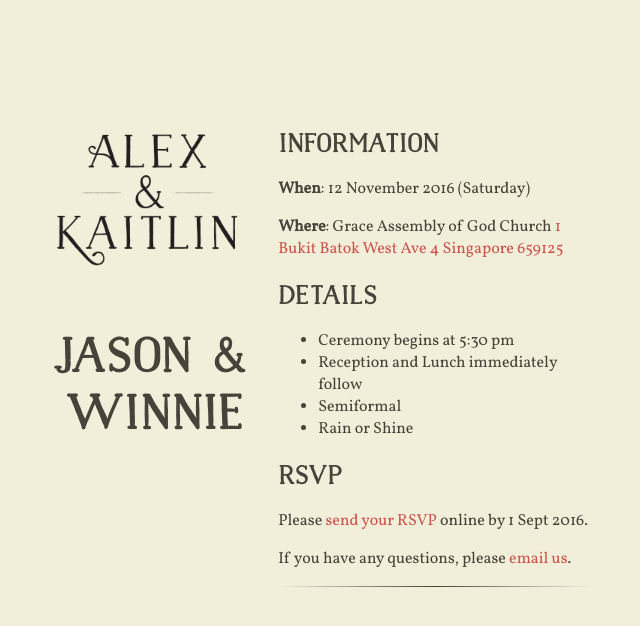
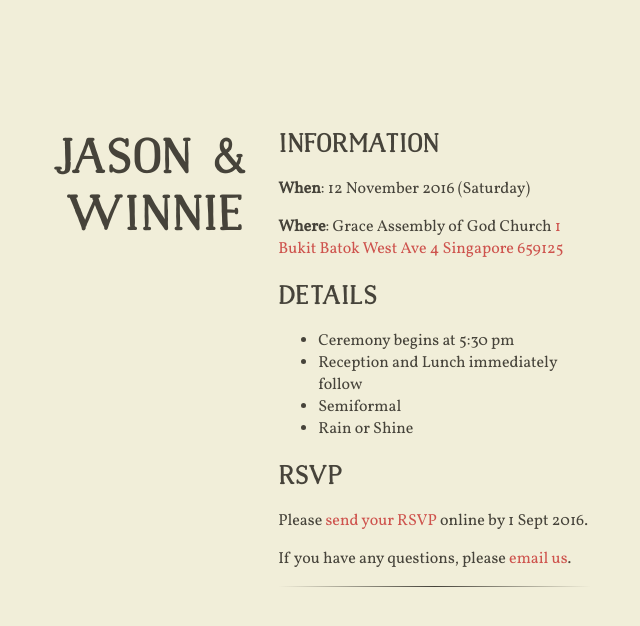
Before and after one commit to jasonandwinnie/jasonandwinnie.github.io, a Jekyll site: the page built from index.html, in a window 1280 px wide. Shown: the top 626 px of the page, without its empty margins (389-1029 px from the left). Built offline with Jekyll 4.4.1, drawn with Linux system fonts in a browser that asks for light colours; nearby versions of some CDN libraries; some web fonts are replaced.

Commit message:
remove logo

```diff
--- a/_config.yml
+++ b/_config.yml
@@ -5,7 +5,7 @@ baseurl: ''
 # compass configuration
 compass:
   # an avatar or logo (optional)
-  logo: "/images/logo.png"
+  # logo: "/images/logo.png"
   # author will appear under the avatar (optional)
   author: "Jason & Winnie"
   # tagline will appear under the title (optional)
```
